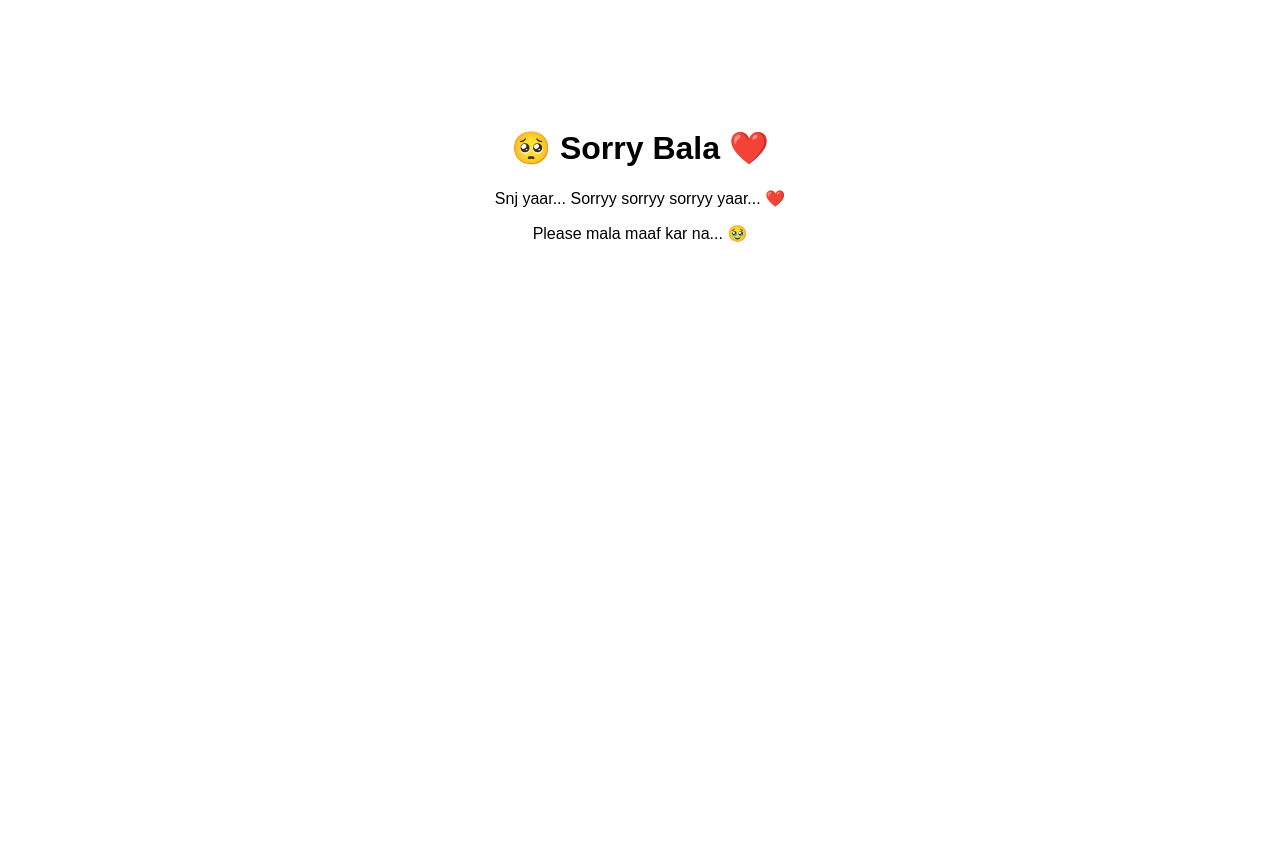
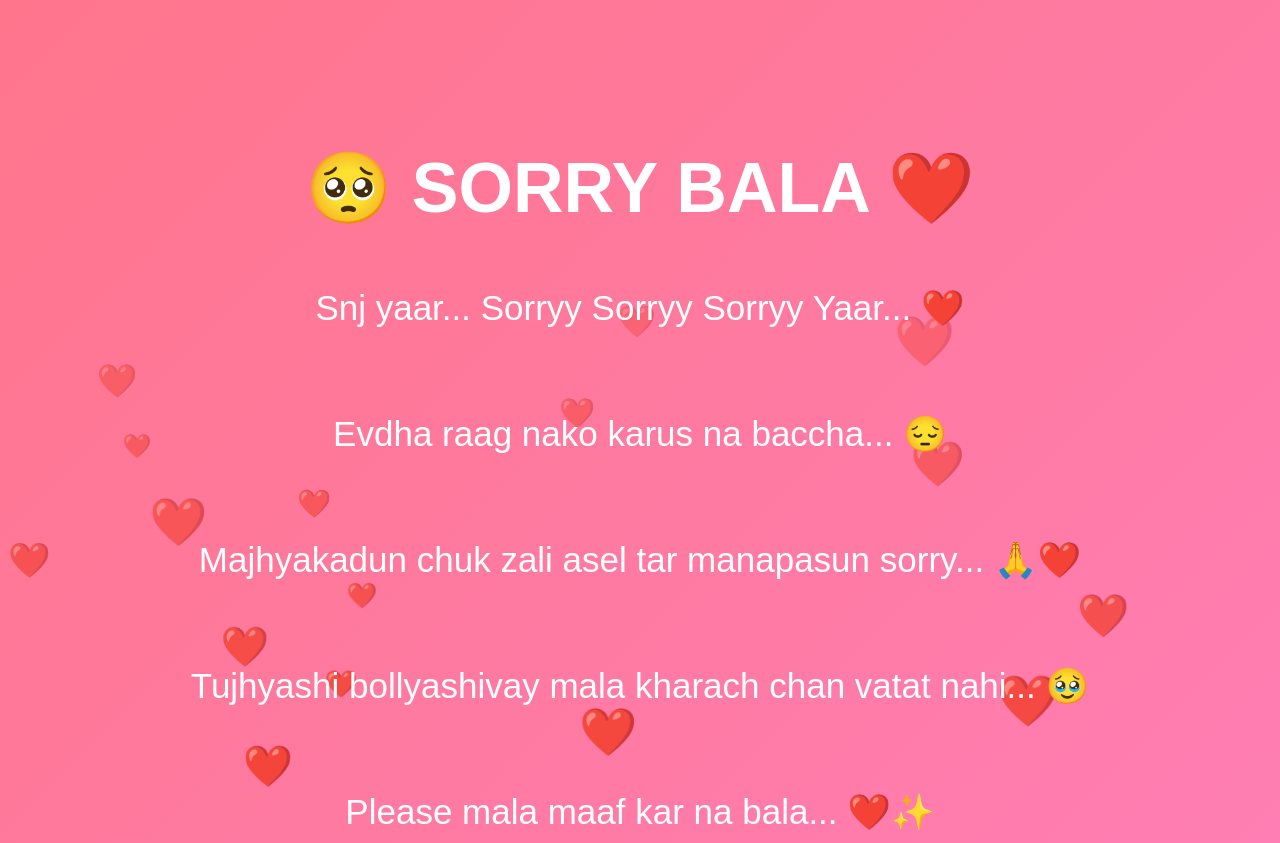
Before and after one commit to Wahul123/Sorry-page, a plain HTML site: page index.html in a window 1280 px wide. Before the commit the page ends 800 px from the top, so only its background shows below. Drawn offline with Linux system fonts and the light colour scheme.

Commit message:
Refactor HTML structure and style for better layout

```diff
--- a/index.html
+++ b/index.html
@@ -1,11 +1,97 @@
 <!DOCTYPE html>
 <html>
 <head>
+<meta charset="UTF-8">
 <title>Sorry Bala ❤️</title>
+
+<style>
+body{
+    margin:0;
+    overflow:hidden;
+    background:linear-gradient(135deg,#ff758c,#ff7eb3);
+    font-family:Arial,sans-serif;
+    text-align:center;
+    color:white;
+}
+
+.container{
+    position:relative;
+    z-index:10;
+    padding-top:100px;
+}
+
+h1{
+    font-size:70px;
+}
+
+p{
+    font-size:35px;
+    width:80%;
+    margin:auto;
+    line-height:1.8;
+}
+
+.heart{
+    position:fixed;
+    bottom:-20px;
+    font-size:25px;
+    animation:float 8s linear infinite;
+}
+
+@keyframes float{
+    0%{
+        transform:translateY(0);
+        opacity:1;
+    }
+    100%{
+        transform:translateY(-100vh);
+        opacity:0;
+    }
+}
+</style>
 </head>
-<body style="text-align:center;padding-top:100px;font-family:Arial;">
-<h1>🥺 Sorry Bala ❤️</h1>
-<p>Snj yaar... Sorryy sorryy sorryy yaar... ❤️</p>
-<p>Please mala maaf kar na... 🥹</p>
+
+<body>
+
+<div class="container">
+    <h1>🥺 SORRY BALA ❤️</h1>
+
+    <p>
+        Snj yaar... Sorryy Sorryy Sorryy Yaar... ❤️<br><br>
+
+        Evdha raag nako karus na baccha... 😔<br><br>
+
+        Majhyakadun chuk zali asel tar manapasun sorry... 🙏❤️<br><br>
+
+        Tujhyashi bollyashivay mala kharach chan vatat nahi... 🥹<br><br>
+
+        Please mala maaf kar na bala... ❤️✨
+    </p>
+</div>
+
+<!-- Background Music -->
+<audio autoplay loop>
+  <source src="https://www.soundhelix.com/examples/mp3/SoundHelix-Song-1.mp3" type="audio/mpeg">
+</audio>
+
+<script>
+function createHeart(){
+    const heart=document.createElement("div");
+    heart.className="heart";
+    heart.innerHTML="❤️";
+
+    heart.style.left=Math.random()*100+"vw";
+    heart.style.fontSize=(20+Math.random()*30)+"px";
+
+    document.body.appendChild(heart);
+
+    setTimeout(()=>{
+        heart.remove();
+    },8000);
+}
+
+setInterval(createHeart,300);
+</script>
+
 </body>
 </html>
```
